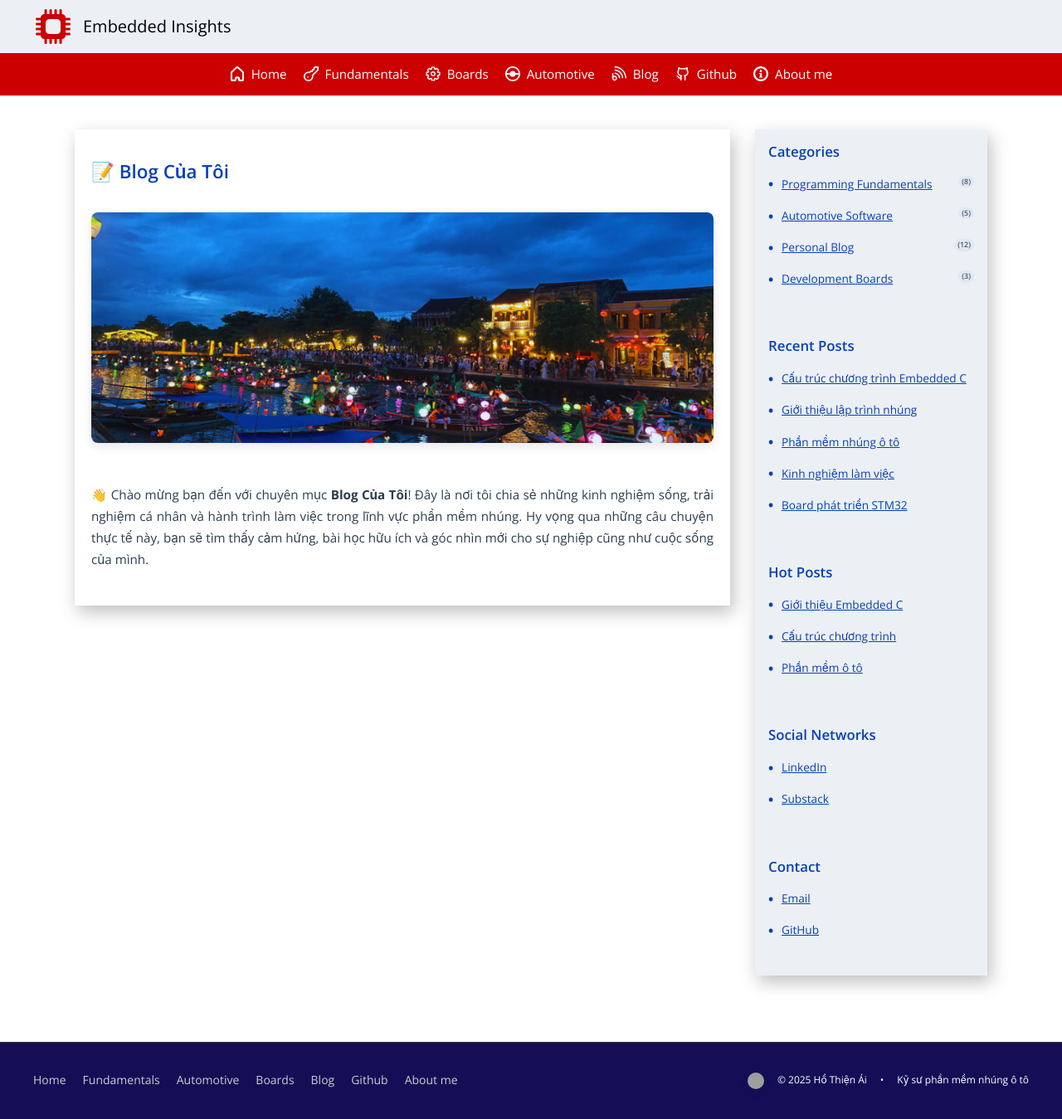
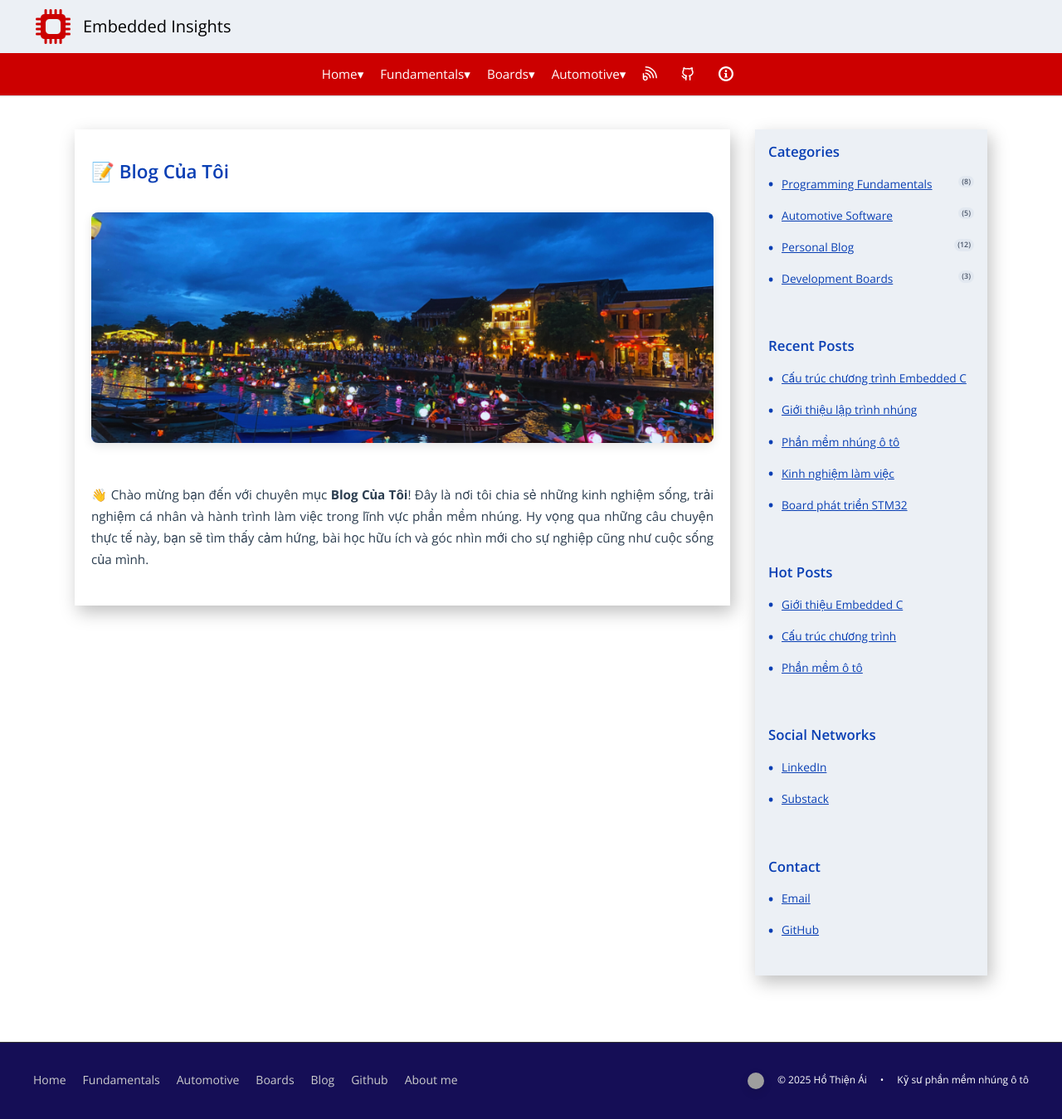
Before and after one commit to ai-ho/ai-ho.github.io, a Jekyll site: the page built from blog/index.md, in a window 1280 px wide and 1349 px high. Shown: the whole window at 83% size. Built offline with Jekyll 4.4.1, drawn with Linux system fonts in a browser that asks for light colours; grey boxes are pictures that could not be loaded.

Commit message:
Update default layout

```diff
--- a/_layouts/default.html
+++ b/_layouts/default.html
@@ -587,19 +587,21 @@
             .nav-menu-row .nav-links.show .dropdown-menu {
                 position: absolute;
                 top: 100%;
-                right: 0;
-                width: 150px;
-                max-width: calc(100vw - 40px);
+                left: 0;
+                width: 100vw;
+                min-width: 100vw;
+                max-width: 100vw;
                 background: #cc0000;
                 border: none;
-                border-radius: 8px;
+                border-radius: 0 0 8px 8px;
                 box-shadow: 0 8px 24px rgba(0, 0, 0, 0.12);
                 padding: 4px 8px;
                 margin: 0;
                 z-index: 1002;
                 display: flex;
-                flex-direction: column;
+                flex-direction: row;
                 gap: 0;
+                justify-content: center;
             }
 
             .nav-menu-row .nav-links.show .dropdown-menu a {
@@ -669,12 +671,18 @@
 
             .nav-menu-row .nav-links.show .dropdown-menu {
                 top: 100%;
-                right: 0;
-                width: 140px;
-                max-width: calc(100vw - 30px);
+                left: 0;
+                width: 100vw;
+                min-width: 100vw;
+                max-width: 100vw;
                 padding: 3px 6px;
                 background: #cc0000;
                 border: none;
+                border-radius: 0 0 8px 8px;
+                box-shadow: 0 8px 24px rgba(0, 0, 0, 0.12);
+                display: flex;
+                flex-direction: row;
+                justify-content: center;
             }
 
             .nav-menu-row .nav-links.show .dropdown-menu a {
@@ -1042,21 +1050,52 @@
     </div>
     <div class="nav-menu-row">
       <div class="nav-links" id="navLinks">
-        <a href="/"><img src="/assets/icons/home.svg" alt="" class="nav-icon"> Home</a>
-        <a href="/fundamentals/" class="nav-priority"><img src="/assets/icons/fundamentals.svg" alt="" class="nav-icon"> Fundamentals</a>
-        <a href="/boards/" class="nav-priority"><img src="/assets/icons/boards.svg" alt="" class="nav-icon"> Boards</a>
-        <a href="/automotive/"><img src="/assets/icons/automotive.svg" alt="" class="nav-icon"> Automotive</a>
-        <a href="/blog/"><img src="/assets/icons/blog.svg" alt="" class="nav-icon"> Blog</a>
-        <a href="https://github.com/ai-ho"><img src="/assets/icons/github.svg" alt="" class="nav-icon"> Github</a>
-        <a href="/aboutme/"><img src="/assets/icons/aboutme.svg" alt="" class="nav-icon"> About me</a>
+    <a href="/">Home <span class="nav-down-arrow">&#9662;</span></a>
+    <a href="/fundamentals/">Fundamentals <span class="nav-down-arrow">&#9662;</span></a>
+    <a href="/boards/">Boards <span class="nav-down-arrow">&#9662;</span></a>
+    <a href="/automotive/">Automotive <span class="nav-down-arrow">&#9662;</span></a>
+    <a href="/blog/" class="nav-icon-only" title="Blog"><img src="/assets/icons/blog.svg" alt="Blog" class="nav-icon"></a>
+    <a href="https://github.com/ai-ho" class="nav-icon-only" title="Github"><img src="/assets/icons/github.svg" alt="Github" class="nav-icon"></a>
+    <a href="/aboutme/" class="nav-icon-only" title="About me"><img src="/assets/icons/aboutme.svg" alt="About me" class="nav-icon"></a>
         <div class="dropdown-menu" id="dropdownMenu">
-          <a href="/"><img src="/assets/icons/home.svg" alt="" class="nav-icon"> Home</a>
-          <a href="/fundamentals/"><img src="/assets/icons/fundamentals.svg" alt="" class="nav-icon"> Fundamentals</a>
-          <a href="/boards/"><img src="/assets/icons/boards.svg" alt="" class="nav-icon"> Boards</a>
-          <a href="/automotive/"><img src="/assets/icons/automotive.svg" alt="" class="nav-icon"> Automotive</a>
-          <a href="/blog/"><img src="/assets/icons/blog.svg" alt="" class="nav-icon"> Blog</a>
-          <a href="https://github.com/ai-ho"><img src="/assets/icons/github.svg" alt="" class="nav-icon"> Github</a>
-          <a href="/aboutme/"><img src="/assets/icons/aboutme.svg" alt="" class="nav-icon"> About me</a>
+          <a href="/">Home <span class="nav-down-arrow">&#9662;</span></a>
+          <a href="/fundamentals/">Fundamentals <span class="nav-down-arrow">&#9662;</span></a>
+          <a href="/boards/">Boards <span class="nav-down-arrow">&#9662;</span></a>
+          <a href="/automotive/">Automotive <span class="nav-down-arrow">&#9662;</span></a>
+        /* Down arrow for nav-menu-row */
+        .nav-down-arrow {
+            display: inline-block;
+            font-size: 0.85em;
+            margin-left: 6px;
+            vertical-align: middle;
+            color: #fff;
+            transition: color 0.2s;
+        }
+        .nav-menu-row .nav-links a:hover .nav-down-arrow,
+        .nav-menu-row .nav-links a:focus .nav-down-arrow {
+            color: #ffe082;
+        }
+          <a href="/blog/" class="nav-icon-only" title="Blog"><img src="/assets/icons/blog.svg" alt="Blog" class="nav-icon"></a>
+          <a href="https://github.com/ai-ho" class="nav-icon-only" title="Github"><img src="/assets/icons/github.svg" alt="Github" class="nav-icon"></a>
+          <a href="/aboutme/" class="nav-icon-only" title="About me"><img src="/assets/icons/aboutme.svg" alt="About me" class="nav-icon"></a>
+        /* Hide text for nav-icon-only links, show only icon */
+        .nav-icon-only {
+            padding: 4px 8px;
+            border-radius: 6px;
+            display: inline-flex !important;
+            align-items: center;
+            justify-content: center;
+            font-size: 0;
+            background: none;
+        }
+        .nav-icon-only .nav-icon {
+            margin-right: 0 !important;
+        }
+        .nav-icon-only:hover {
+            background-color: rgba(255,255,255,0.2);
+            box-shadow: 0 2px 4px rgba(0,0,0,0.15);
+        }
+        /* For accessibility, keep alt and title on icon */
         </div>
       </div>
       <button class="mobile-menu-button" onclick="toggleMobileMenu()" aria-label="Toggle menu">
```
